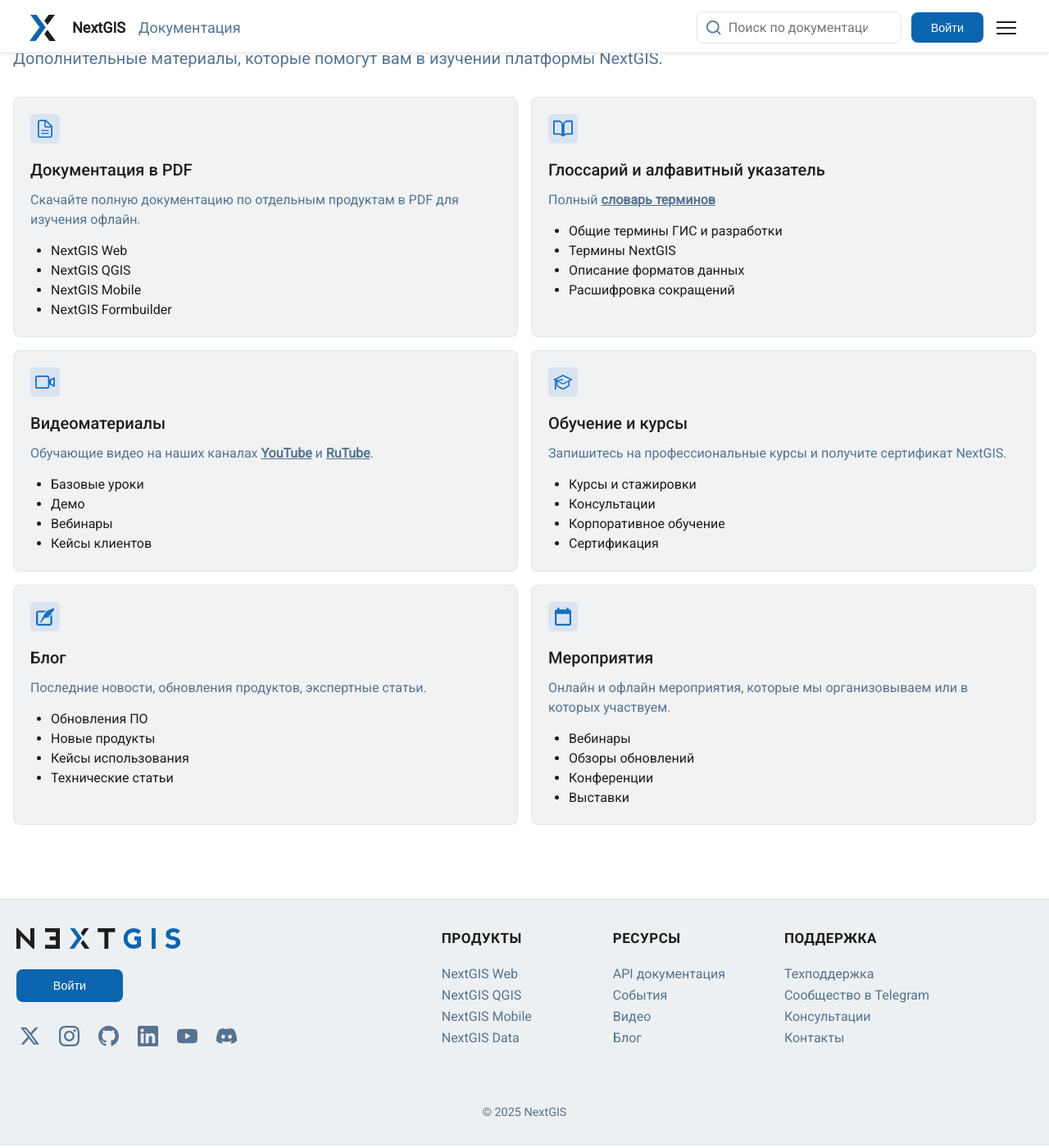
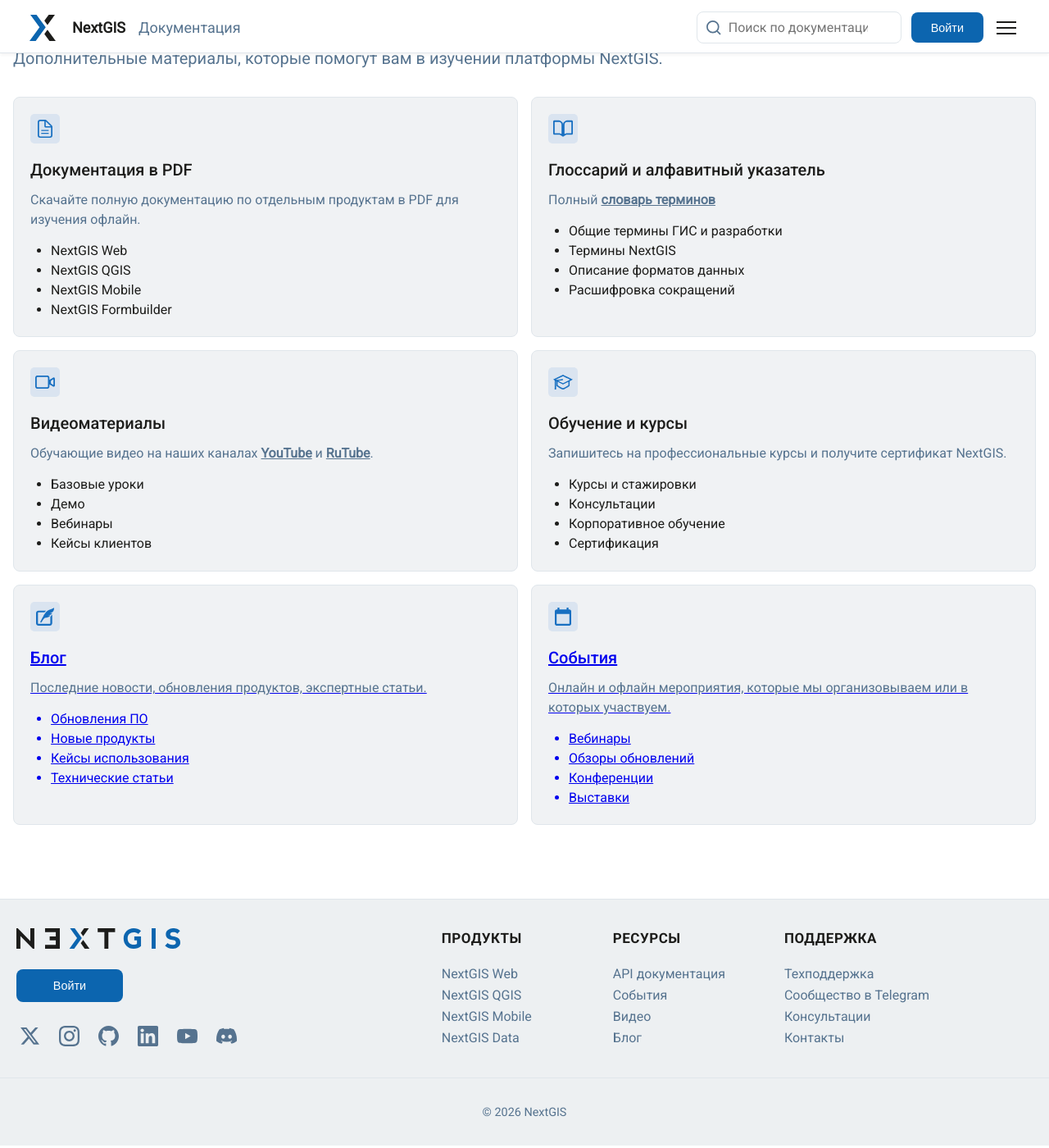
Before and after one commit to G-Jul/nextgisstaging, a Sphinx documentation site: the page built from docs/source/index.rst, in a window 1280 px wide and 1400 px high, scrolled down 3148 px. Shown: the whole window at 82% size. Built offline with Sphinx 7.4.7 and the Read the Docs theme 3.1.0, drawn with Linux system fonts in a browser that asks for light colours; pages that are not in the unit, such as notebooks, are missing from menus.

Commit message:
add links index.rst

```diff
--- a/docs/source/_templates/index.html
+++ b/docs/source/_templates/index.html
@@ -73,7 +73,7 @@
                         </div>
 
                     </a>
-                    <a href="#" class="card card-type-1 card-link">
+                    <a href="https://docs.nextgis.ru/docs_ngweb/source/general.html" class="card card-type-1 card-link">
                         <div class="card-icon">
                             <img src="{{ pathto('_static/icons/card_icon_map.svg', 1) }}" alt="">
                         </div>
@@ -83,7 +83,7 @@
                         </div>
 
                     </a>
-                    <a href="#" class="card card-type-1 card-link">
+                    <a href="https://docs.nextgis.ru/docs_ngcom/source/ngqgis_connect.html" class="card card-type-1 card-link">
                         <div class="card-icon">
                             <img src="{{ pathto('_static/icons/card-icon-qgis.svg', 1) }}" alt="">
                         </div>
@@ -134,7 +134,7 @@
                         </div>
 
                     </a>
-                    <a href="#" class="card card-type-1 card-link">
+                    <a href="#" class="card card-type-1 card-link" title="Раздел в разработке">
                         <div class="card-icon">
                             <img src="{{ pathto('_static/icons/card_icon_platform_migration.svg', 1) }}" alt="">
                         </div>
@@ -293,7 +293,7 @@
                             </div>
 
                         </a>
-                        <a href="#" class="card card-type-1 card-link">
+                        <a href="#" class="card card-type-1 card-link" title="Раздел в разработке">
                             <div class="card-icon">
                                 <img src="{{ pathto('_static/icons/card-icon-mobile.svg', 1) }}" alt="">
                             </div>
@@ -354,13 +354,13 @@
                                     <a href="https://docs.nextgis.ru/docs_ngcom/source/create.html#nextgis-id" class="faq-question">Как зарегистрироваться?</a>
                                 </div>
                                 <div class="faq-item">
-                                    <a href="#" class="faq-question">Как узнать свой ID?</a>
+                                    <a href="#" class="faq-question" title="Раздел в разработке">Как узнать свой ID?</a>
                                 </div>
                                 <div class="faq-item">
                                     <a href="https://docs.nextgis.ru/docs_ngcom/source/subscription.html#my-sub-upgrade" class="faq-question">Как оформить подписку?</a>
                                 </div>
                                 <div class="faq-item">
-                                    <a href="#" class="faq-question">Какие документы об оплате/договор я могу получить?</a>
+                                    <a href="#" class="faq-question" title="Раздел в разработке">Какие документы об оплате/договор я могу получить?</a>
                                 </div>
                                 <div class="faq-item">
                                     <a href="https://docs.nextgis.ru/docs_ngcom/source/faq_webgis.html#ngcom-change-passwords-webgis" class="faq-question">Как восстановить пароль?</a>
@@ -378,10 +378,10 @@
                                     <a href="https://docs.nextgis.ru/docs_ngcom/source/create_webgis.html#ngcom-webgis-signin" class="faq-question">Как войти в Веб ГИС?</a>
                                 </div>
                                 <div class="faq-item">
-                                    <a href="#" class="faq-question">Как загрузить данные?</a>
+                                    <a href="https://docs.nextgis.ru/docs_ngweb/source/create_resource.html" class="faq-question">Как загрузить данные?</a>
                                 </div>
                                 <div class="faq-item">
-                                    <a href="#" class="faq-question">Как создать веб-карту?</a>
+                                    <a href="https://docs.nextgis.ru/docs_ngweb/source/webmaps_admin.html#ngw-map-create" class="faq-question">Как создать веб-карту?</a>
                                 </div>
                             </div>
                         </div>
@@ -428,7 +428,7 @@
                                     <a href="https://docs.nextgis.ru/docs_ngconnect/source/edit.html#connect-multiuser" class="faq-question">Могут ли несколько пользователей редактировать один слой?</a>
                                 </div>
                                 <div class="faq-item">
-                                    <a href="#" class="faq-question">Не загружаются данные, что делать?</a>
+                                    <a href="#" class="faq-question" title="Раздел в разработке">Не загружаются данные, что делать?</a>
                                 </div>
                                 <div class="faq-item">
                                     <a href="https://docs.nextgis.ru/docs_ngqgis/source/area.html" class="faq-question">Как узнать длину/площадь объекта?</a>
@@ -446,7 +446,7 @@
                                     <a href="https://docs.nextgis.ru/docs_ngqgis/source/srs.html#ngq-projections-menu" class="faq-question">Как изменить систему координат?</a>
                                 </div>
                                 <div class="faq-item">
-                                    <a href="#" class="faq-question">Данные отображаются не там, как исправить?</a>
+                                    <a href="#" class="faq-question" title="Раздел в разработке">Данные отображаются не там, как исправить?</a>
                                 </div>
                                 <div class="faq-item">
                                     <a href="https://docs.nextgis.ru/docs_ngqgis/source/srs.html#ngq-custom-projections" class="faq-question">Как добавить систему координат в QGIS</a>
@@ -520,33 +520,33 @@
                             <li><a href="https://nextgis.ru/user-certification/">Сертификация</a></li>
                         </ul>
                     </div>
-                    <div class="card card-type-3">
+                    <a href="https://nextgis.ru/blog/" class="card card-type-3">
                         <div class="card-icon-small">
                             <img src="{{ pathto('_static/icons/card_icon_blog.svg', 1) }}" alt="">
                         </div>
                         <p class="card-title">Блог</p>
                         <p class="card-description">Последние новости, обновления продуктов, экспертные статьи.</p>
                         <ul class="card-links">
-                            <li><a href="#">Обновления ПО</a></li>
-                            <li><a href="#">Новые продукты</a></li>
-                            <li><a href="#">Кейсы использования</a></li>
-                            <li><a href="#">Технические статьи</a></li>
+                            <li>Обновления ПО</li>
+                            <li>Новые продукты</li>
+                            <li>Кейсы использования</li>
+                            <li>Технические статьи</li>
                         </ul>
-                    </div>
-                    <div class="card card-type-3">
+                    </a>
+                    <a href="https://events.nextgis.ru/" class="card card-type-3">
                         <div class="card-icon-small">
                             <img src="{{ pathto('_static/icons/card_icon_events.svg', 1) }}" alt="">
                         </div>
-                        <p class="card-title">Мероприятия</p>
+                        <p class="card-title">События</p>
                         <p class="card-description">Онлайн и офлайн мероприятия, которые
                             мы организовываем или в которых участвуем.</p>
                         <ul class="card-links">
-                            <li><a href="#">Вебинары</a></li>
-                            <li><a href="#">Обзоры обновлений</a></li>
-                            <li><a href="#">Конференции</a></li>
-                            <li><a href="#">Выставки</a></li>
+                            <li>Вебинары</li>
+                            <li>Обзоры обновлений</li>
+                            <li>Конференции</li>
+                            <li>Выставки</li>
                         </ul>
-                    </div>
+                    </a>
                 </div>
             </section>
         </main>
@@ -587,8 +587,8 @@
                     <div class="footer-column">
                         <p class="footer-title">ПОДДЕРЖКА</p>
                         <ul class="footer-links">
-                            <li><a href="#">Техподдержка</a></li>
-                            <li><a href="#">Сообщество в Telegram</a></li>
+                            <li><a href="https://nextgis.ru/bugreport/">Техподдержка</a></li>
+                            <li><a href="https://t.me/nextgis_chat">Сообщество в Telegram</a></li>
                             <li><a href="https://nextgis.ru/consultation/">Консультации</a></li>
                             <li><a href="https://nextgis.ru/contact/">Контакты</a></li>
                         </ul>
@@ -598,7 +598,7 @@
 
             </div>
             <div class="footer-bottom">
-                <p class="footer-copyright">© 2025 NextGIS</p>
+                <p class="footer-copyright">© 2026 NextGIS</p>
             </div>
         </footer>
     </div>
```
Also changed, not shown: other parts of docs/source/_templates/index.html (+1 -1 lines).
